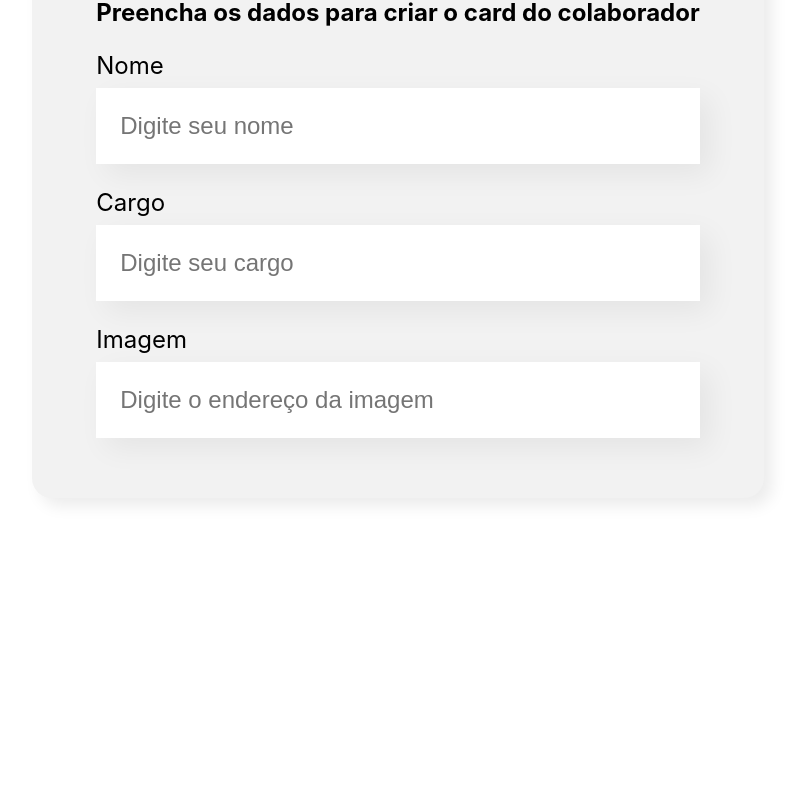
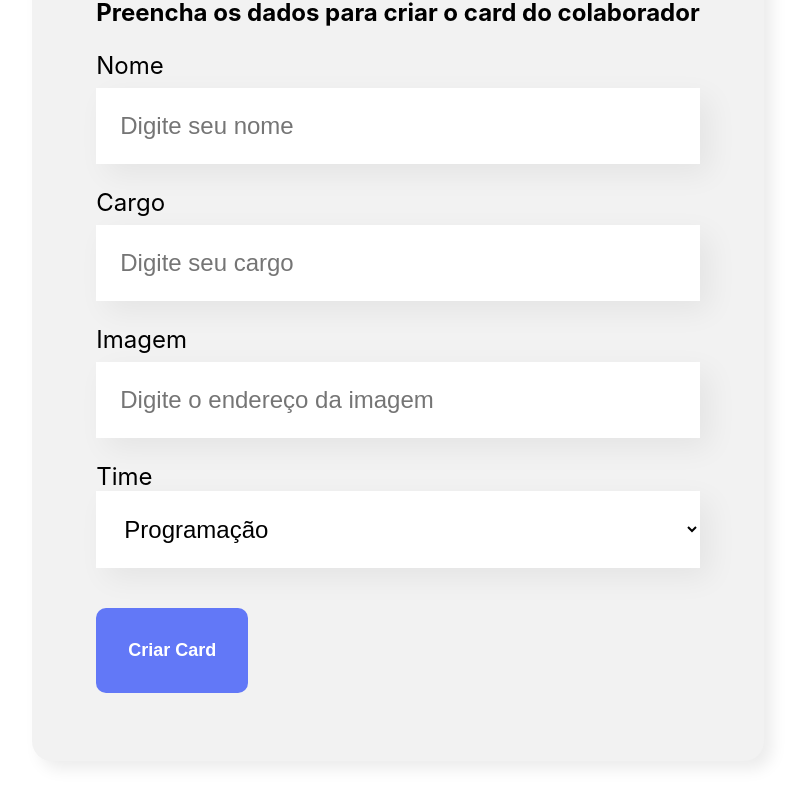
Before and after one commit to GeovanneOliver/Organo, a React (Create React App) app: page / in a window 1280 px wide. Shown: the part 636-1441 px from the top of the page, without its empty margins (242-1042 px from the left). Before the commit the page ends 1214 px from the top, so only its background shows below. Built offline with nearby package versions, Linux system fonts and the light colour scheme.

Commit message:
Fim da Aula 2

```diff
--- /dev/null
+++ b/src/componentes/Botao/Botao.css
@@ -0,0 +1,15 @@
+.botao{
+    background-color: #6278f7;
+    border-radius: 10px;
+    font-weight: 700;
+    font-size: 18px;
+    padding: 32px;
+    border: none;
+    cursor: pointer;
+    color: #FFF;
+    margin: 32px 0;
+}
+
+.botao:hover {
+    color: #95FFD4
+}
--- /dev/null
+++ b/src/componentes/Botao/index.js
@@ -0,0 +1,9 @@
+import './Botao.css'
+
+const Botao = (props) => {
+    return (
+        <button className="botao">{props.children}</button>
+    )
+}
+
+export default Botao
--- a/src/componentes/CampoTexto/index.js
+++ b/src/componentes/CampoTexto/index.js
@@ -6,7 +6,7 @@
             <label>
                 {props.label}
             </label>
-            <input placeholder={props.placeholder}></input>
+            <input required={props.obrigatorio} placeholder={props.placeholder}></input>
         </div>
     )
 }
--- a/src/componentes/Formulario/index.js
+++ b/src/componentes/Formulario/index.js
@@ -1,14 +1,36 @@
+import Botao from '../Botao'
 import CampoTexto from '../CampoTexto'
+import ListaSuspensa from '../ListaSuspensa'
 import './Formulario.css'
 
 const Formulario = () => {
+
+    const times = [
+        'Programação',
+        'Front-End',
+        'Data Science',
+        'Devops',
+        'UX e Design',
+        'Mobile',
+        'Inovação e Gestão'
+    ]
+
+    const aoSalvar = (evento) => {
+        evento.preventDefault()
+    }
+
     return (
+
         <section className="formulario">
-            <form>
+            <form onSubmit={aoSalvar}>
                 <h2>Preencha os dados para criar o card do colaborador</h2>
-                <CampoTexto label="Nome" placeholder="Digite seu nome" />
-                <CampoTexto label="Cargo" placeholder="Digite seu cargo" />
+                <CampoTexto obrigatorio={true} label="Nome" placeholder="Digite seu nome" />
+                <CampoTexto obrigatorio={true} label="Cargo" placeholder="Digite seu cargo" />
                 <CampoTexto label="Imagem" placeholder="Digite o endereço da imagem" />
+                <ListaSuspensa obrigatorio={true}  label="Time" itens={times} />
+                <Botao>
+                    Criar Card
+                </Botao>
             </form>
         </section>
     )
--- /dev/null
+++ b/src/componentes/ListaSuspensa/ListaSuspensa.css
@@ -0,0 +1,15 @@
+.lista_suspensa{
+    display: block;
+    margin-bottom: 8px;
+    font-size: 24px;
+}
+
+.lista_suspensa select {
+    background-color: #FFF;
+    box-shadow: 10px 10px 30px rgba(0, 0, 0, 0.06);
+    width: 100%;
+    border: none;
+    font-size: 24px;
+    padding: 24px;
+    box-sizing: border-box;
+}
--- /dev/null
+++ b/src/componentes/ListaSuspensa/index.js
@@ -0,0 +1,17 @@
+import './ListaSuspensa.css'
+
+const ListaSuspensa = (props) => {
+    return (
+        <div className="lista_suspensa">
+            <label>{props.label}</label>
+            <select required={props.required}>
+                {props.itens.map(item => {
+                    return <option key={item}>{item}</option>
+                })}
+
+            </select>
+        </div>
+    )
+}
+
+export default ListaSuspensa
```
